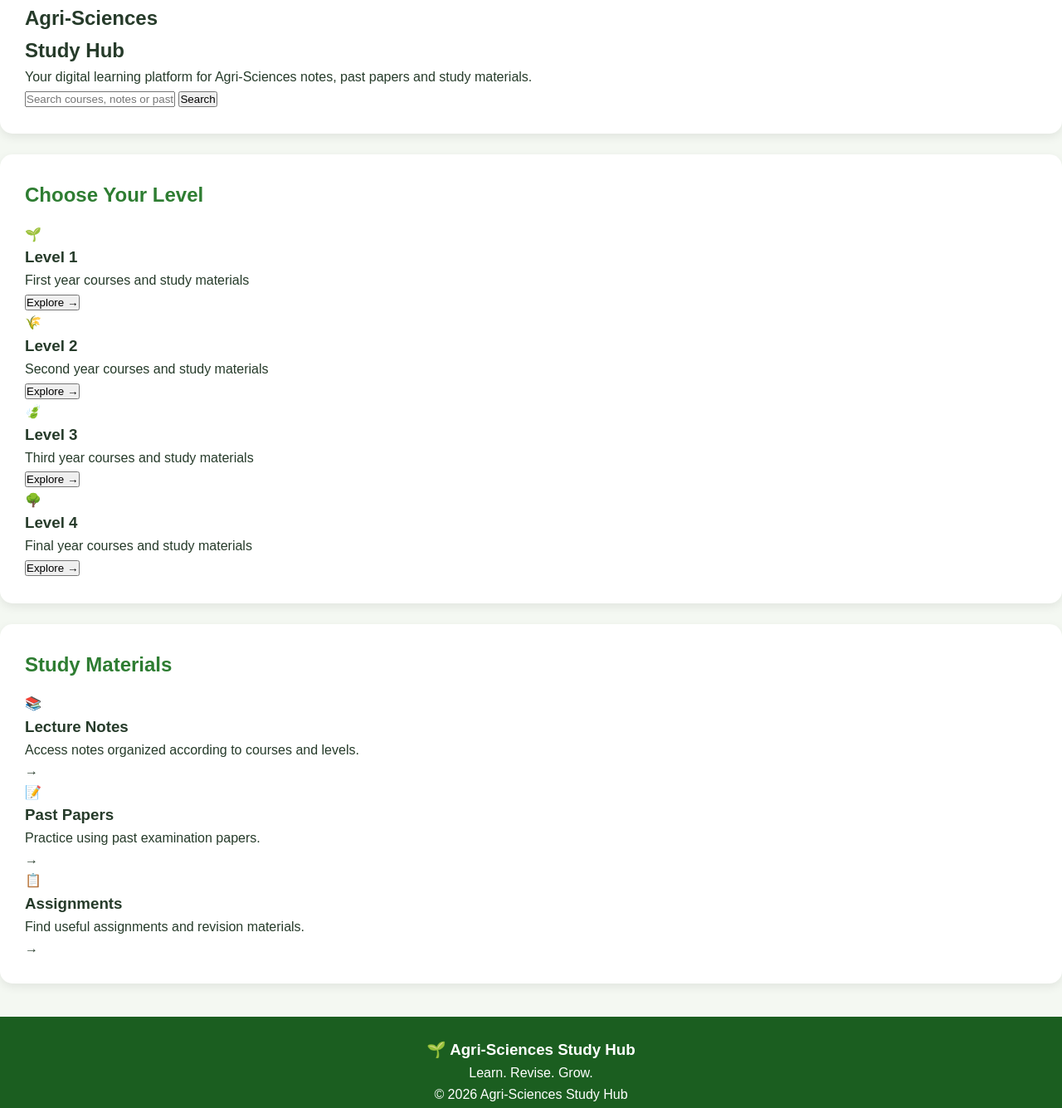
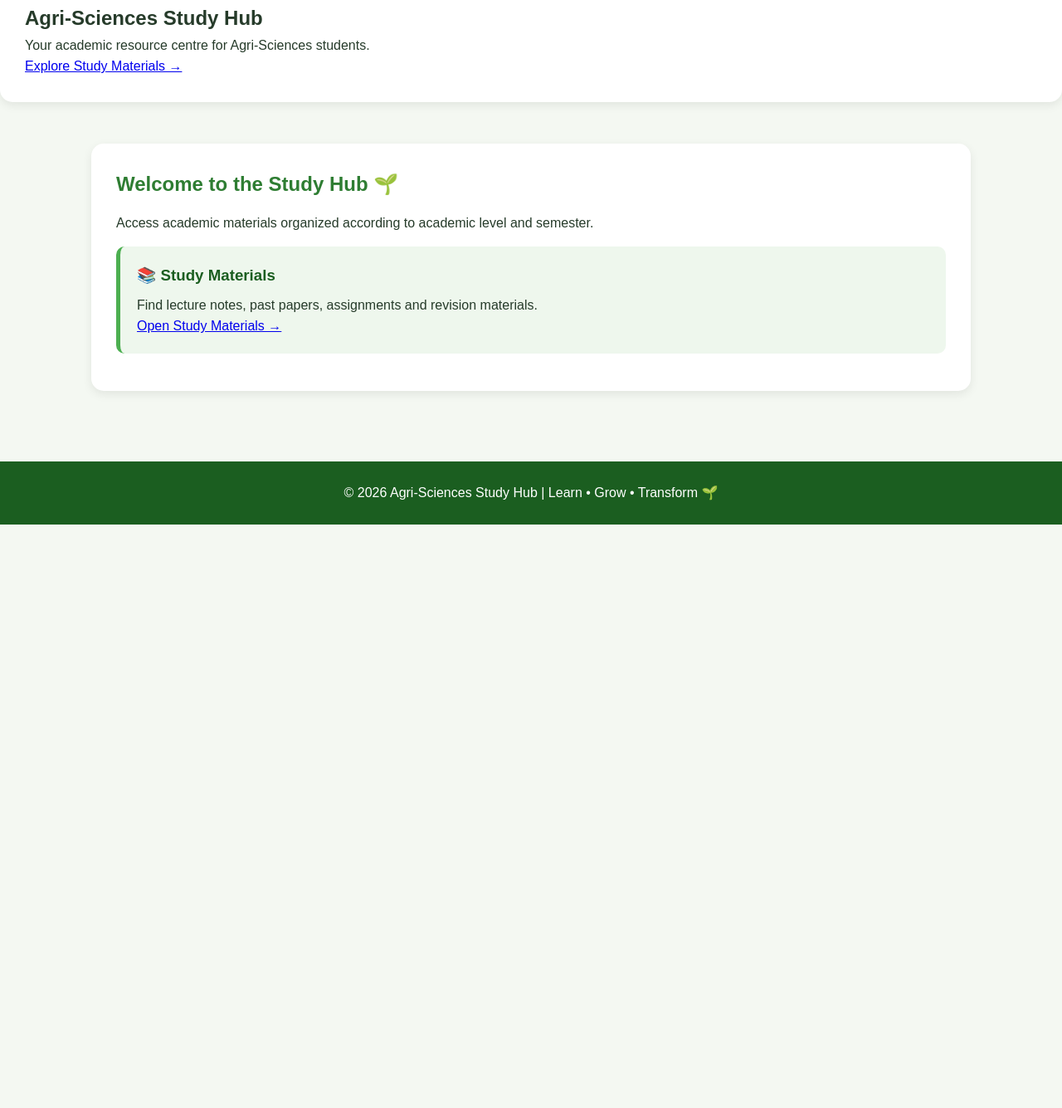
Before and after one commit to josephliwonde1923d-create/agri-sciences-study-hub, a plain HTML site: page index.html in a window 1280 px wide. Shown: the part 249-1584 px from the top of the page at 83% size. After the commit the page ends 881 px from the top, so only its background shows below. Drawn offline with Linux system fonts and the light colour scheme.

Commit message:
Fix homepage navigation
Connected the homepage navigation and study materials button to the published GitHub Pages website.

```diff
--- a/index.html
+++ b/index.html
@@ -19,10 +19,10 @@
         </div>
 
         <nav>
-            <a href="#">Home</a>
-            <a href="#">Notes</a>
-            <a href="#">Past Papers</a>
-            <a href="#">About</a>
+            <a href="/agri-sciences-study-hub/index.html">Home</a>
+            <a href="/agri-sciences-study-hub/study.html">Notes</a>
+            <a href="/agri-sciences-study-hub/study.html">Past Papers</a>
+            <a href="/agri-sciences-study-hub/study.html">About</a>
         </nav>
 
         <div class="search-icon">🔍</div>
@@ -34,133 +34,57 @@
 
         <div class="hero-content">
 
-            <h1>
-                Agri-Sciences<br>
-                <span>Study Hub</span>
-            </h1>
+            <h1>Agri-Sciences Study Hub</h1>
 
             <p>
-                Your digital learning platform for Agri-Sciences
-                notes, past papers and study materials.
+                Your academic resource centre for
+                Agri-Sciences students.
             </p>
 
-            <div class="search-box">
-                <input
-                    type="text"
-                    placeholder="Search courses, notes or past papers..."
-                >
-
-                <button>Search</button>
-            </div>
+            <a href="/agri-sciences-study-hub/study.html" class="hero-button">
+                Explore Study Materials →
+            </a>
 
         </div>
 
     </section>
 
 
-    <!-- Levels -->
-    <section class="levels">
+    <!-- Welcome Section -->
+    <main>
 
-        <h2>Choose Your Level</h2>
+        <section>
+            <h2>Welcome to the Study Hub 🌱</h2>
 
-        <div class="level-container">
+            <p>
+                Access academic materials organized according to
+                academic level and semester.
+            </p>
 
-            <div class="level-card">
-                <div class="icon">🌱</div>
-                <h3>Level 1</h3>
-                <p>First year courses and study materials</p>
-                <button>Explore →</button>
+            <div class="card">
+                <h3>📚 Study Materials</h3>
+
+                <p>
+                    Find lecture notes, past papers, assignments
+                    and revision materials.
+                </p>
+
+                <a href="/agri-sciences-study-hub/study.html">
+                    Open Study Materials →
+                </a>
             </div>
 
+        </section>
 
-            <div class="level-card">
-                <div class="icon">🌾</div>
-                <h3>Level 2</h3>
-                <p>Second year courses and study materials</p>
-                <button>Explore →</button>
-            </div>
-
-
-            <div class="level-card">
-                <div class="icon">🍃</div>
-                <h3>Level 3</h3>
-                <p>Third year courses and study materials</p>
-                <button>Explore →</button>
-            </div>
-
-
-            <div class="level-card">
-                <div class="icon">🌳</div>
-                <h3>Level 4</h3>
-                <p>Final year courses and study materials</p>
-                <button>Explore →</button>
-            </div>
-
-        </div>
-
-    </section>
-
-
-    <!-- Study Materials -->
-    <section class="materials">
-
-        <h2>Study Materials</h2>
-
-        <div class="material-container">
-
-            <div class="material-card">
-                <div class="material-icon">📚</div>
-                <div>
-                    <h3>Lecture Notes</h3>
-                    <p>
-                        Access notes organized according
-                        to courses and levels.
-                    </p>
-                </div>
-                <span>→</span>
-            </div>
-
-
-            <div class="material-card">
-                <div class="material-icon">📝</div>
-                <div>
-                    <h3>Past Papers</h3>
-                    <p>
-                        Practice using past examination papers.
-                    </p>
-                </div>
-                <span>→</span>
-            </div>
-
-
-            <div class="material-card">
-                <div class="material-icon">📋</div>
-                <div>
-                    <h3>Assignments</h3>
-                    <p>
-                        Find useful assignments and
-                        revision materials.
-                    </p>
-                </div>
-                <span>→</span>
-            </div>
-
-        </div>
-
-    </section>
+    </main>
 
 
     <!-- Footer -->
     <footer>
-
-        <h3>🌱 Agri-Sciences Study Hub</h3>
-
-        <p>Learn. Revise. Grow.</p>
-
-        <p class="copyright">
-            © 2026 Agri-Sciences Study Hub
+        <p>
+            © 2026 Agri-Sciences Study Hub |
+            Learn • Grow • Transform 🌱
         </p>
-
     </footer>
 
 </body>
```
